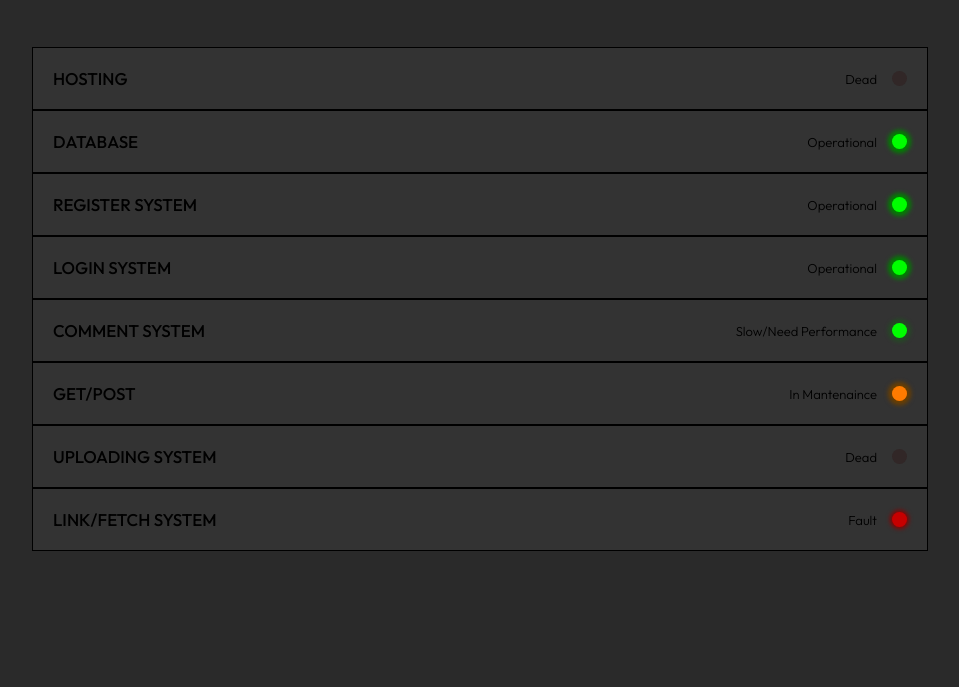
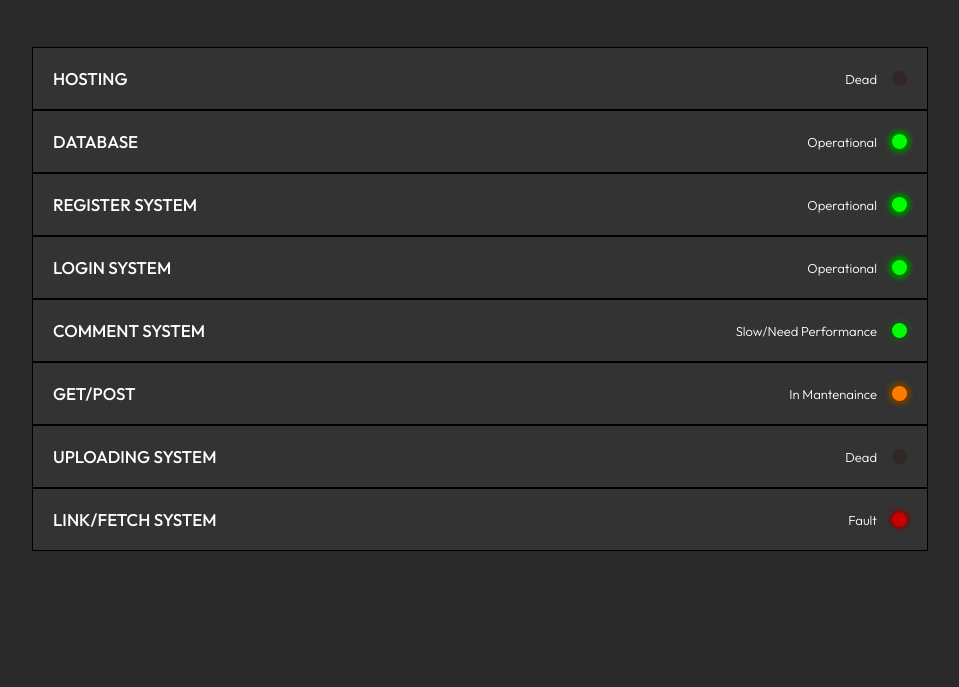
Before and after one commit to BendaOLD/BendaOLD.github.io, a plain HTML site: page index.html in a window 1280 px wide. Shown: the part 113-800 px from the top of the page, without its empty margins (160-1119 px from the left). Drawn offline with Linux system fonts and the light colour scheme.

Commit message:
Update style.css

```diff
--- a/style.css
+++ b/style.css
@@ -8,6 +8,10 @@
 
 body {
   background: rgb(42, 42, 42);
+}
+
+h2, p {
+  color: white;
 }
 
 div.title {
```
